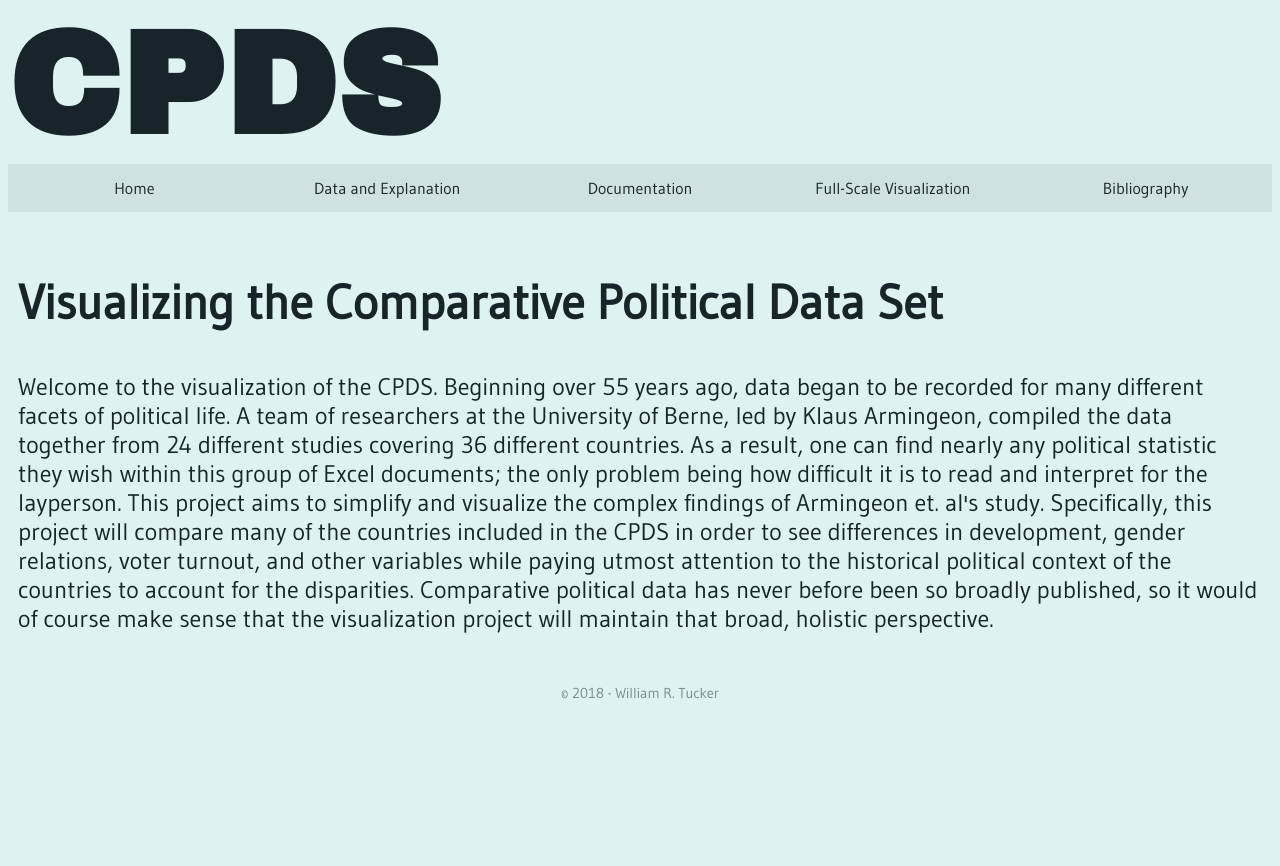
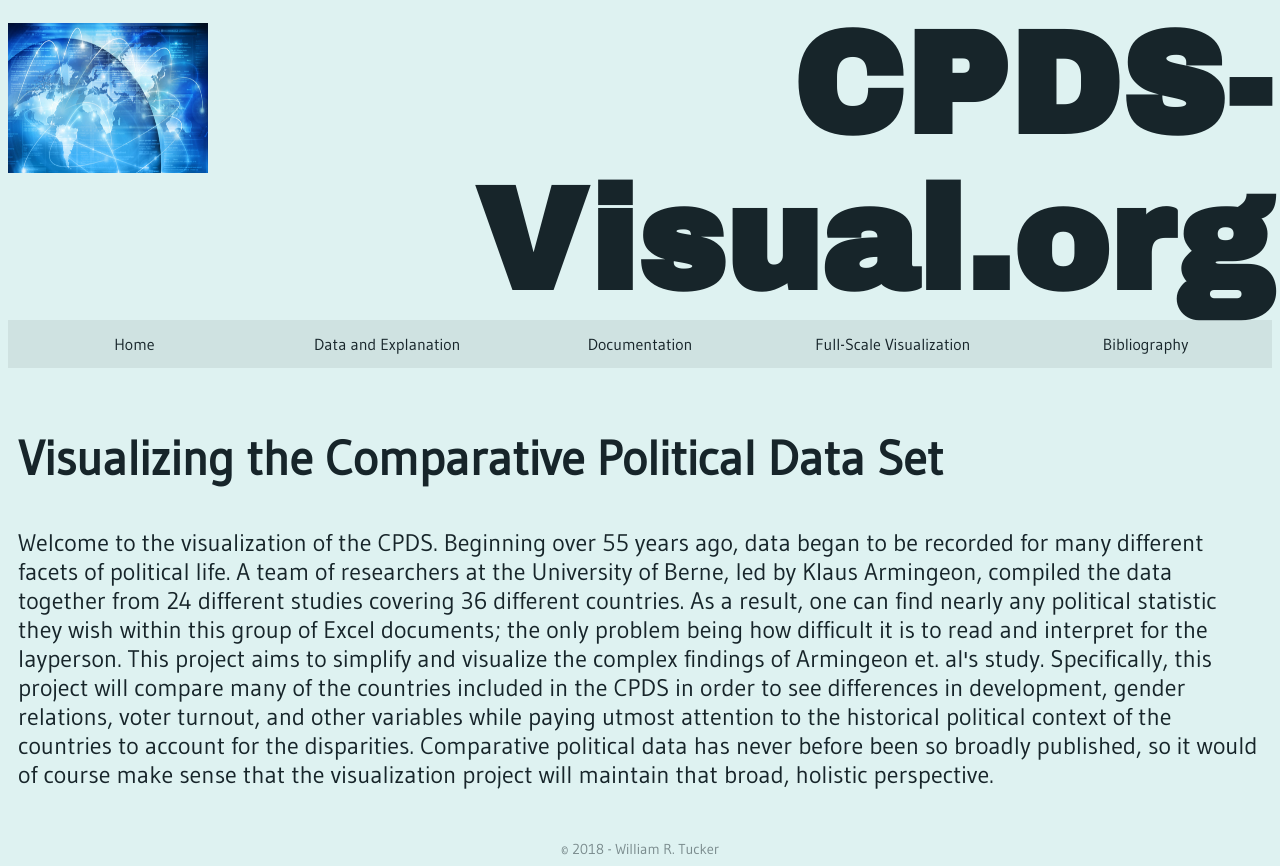
Before and after one commit to tuckerw19/cpdsvisual, a plain HTML site: page index.html in a window 1280 px wide. Before the commit the page ends 800 px from the top, so only its background shows below. Drawn offline with Linux system fonts and the light colour scheme.

Commit message:
homepage/image

```diff
--- a/index.html
+++ b/index.html
@@ -7,7 +7,8 @@
     </head>
     <body>
         <header>
-            <h1><a id="homebut" href=index.html>CPDS</a></h1>
+            <!-- need to make image clickable link back to homepage, it will be replaced by a logo later one-->
+            <a id="homeimg" href=index.html><img src="global_bigthink.jpg" alt="global.jph" id="mainpic" height = "150" width = "200"></a><h1><a id="homebut" href=index.html>CPDS-Visual.org</a></h1>
         </header>
         <section id="page">
         <ul class="main">
--- a/style.css
+++ b/style.css
@@ -11,10 +11,17 @@ a#homebut:visited {
     color: #17252a;
 }
 
+img#mainpic {
+    float: left;
+    margin-bottom: 0px;
+    margin-top: 0px;
+    padding-top: 15px;
+}
+
 header, header>h1 {
     color: #17252a;
     font-family: "Archivo Black", sans-serif;
-    text-align: left;
+    text-align: right;
     font-size: 3em;
     margin-top: 0px;
     margin-bottom: 0px;
```
Also changed, not shown: subpages/citations.html (+1 -1 lines), subpages/data.html (+1 -1 lines), subpages/docs.html (+1 -1 lines), subpages/visualization.html (+1 -1 lines), global_bigthink.jpg (added).
